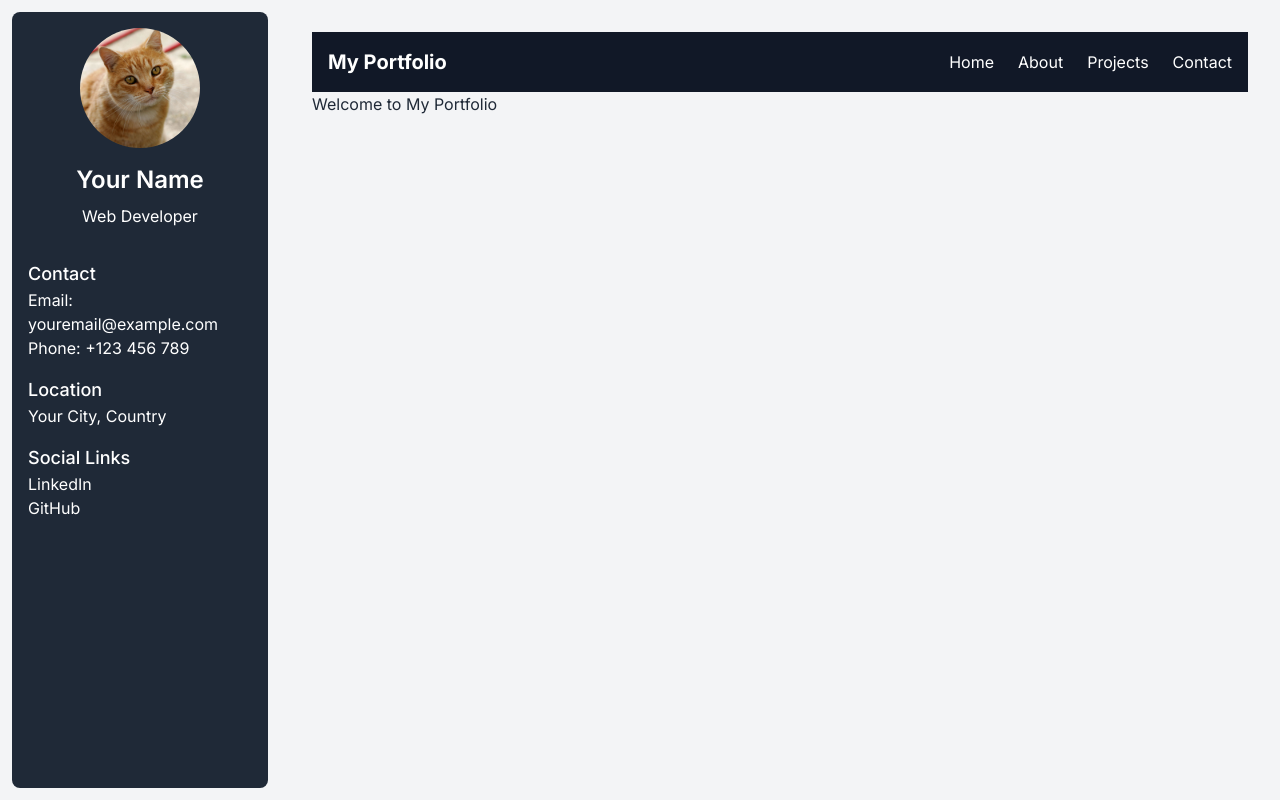
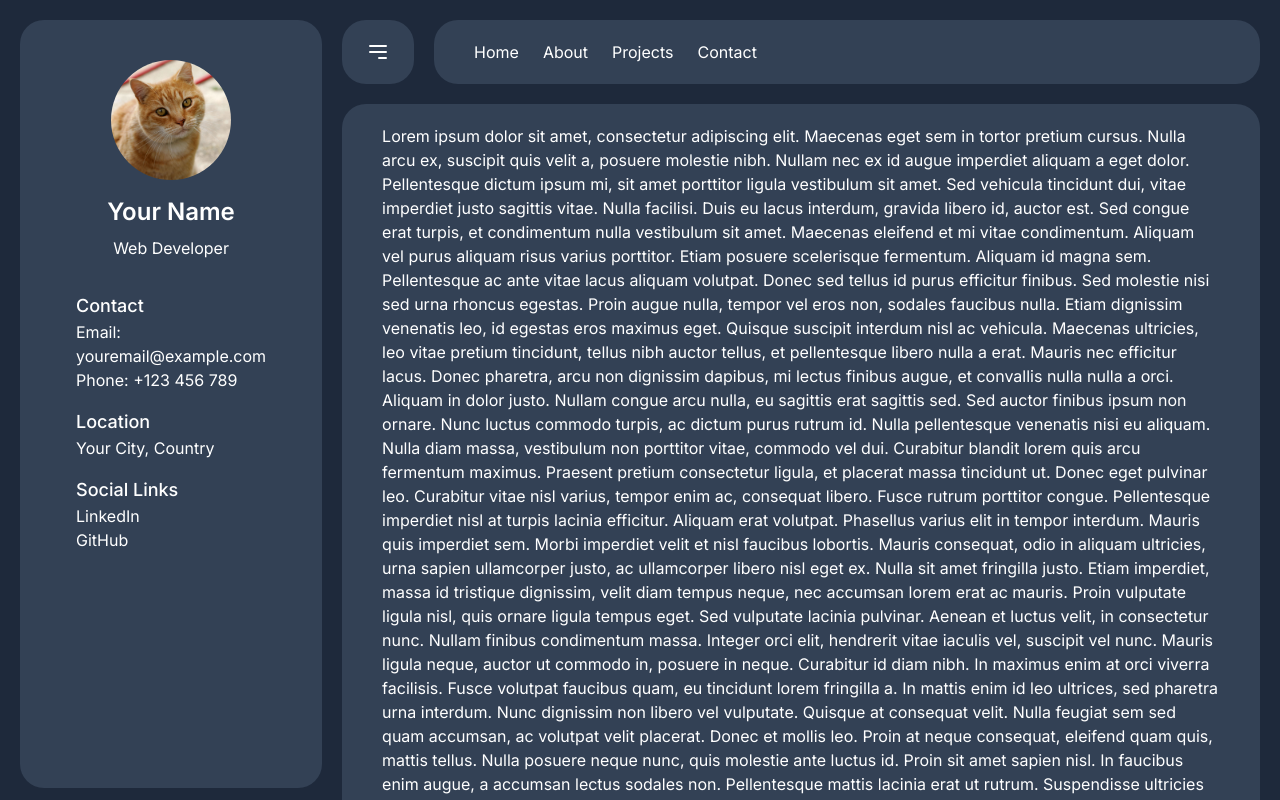
Before and after one commit to m0rgause/portofolio, a Next.js app: page / in a window 1280 px wide. Shown: the top 800 px of the page. Built offline with nearby package versions, Linux system fonts and the light colour scheme.

Commit message:
good enought

```diff
--- a/src/app/components/Navbar.js
+++ b/src/app/components/Navbar.js
@@ -1,9 +1,28 @@
 import Link from "next/link";
 
-const Navbar = () => {
+const Navbar = ({ toggleSidebar }) => {
   return (
-    <nav className="bg-gray-900 text-white p-4 flex justify-between items-center">
-      <h1 className="text-xl font-bold">My Portfolio</h1>
+    <div className="flex justify-between">
+      <button
+        className="bg-slate-700 text-white py-5 px-6 flex justify-between items-center my-5 rounded-[24px]"
+        onClick={toggleSidebar}
+      >
+        <svg
+          className="w-6 h-6"
+          fill="none"
+          stroke="currentColor"
+          viewBox="0 0 24 24"
+          xmlns="http://www.w3.org/2000/svg"
+        >
+          <path
+            strokeLinecap="round"
+            strokeLinejoin="round"
+            strokeWidth={2}
+            d="M4 6h16M4 12h16m-7 6h7"
+          />
+        </svg>
+      </button>
+      <nav className="bg-slate-700 text-white py-5 px-10 flex justify-between items-center my-5 mx-5 rounded-[24px] w-full">
         <ul className="flex space-x-6">
           <li>
             <Link href="/" className="hover:text-gray-300">
@@ -27,6 +46,7 @@ const Navbar = () => {
           </li>
         </ul>
       </nav>
+    </div>
   );
 };
 
--- a/src/app/components/Sidebar.js
+++ b/src/app/components/Sidebar.js
@@ -2,7 +2,10 @@ import Image from "next/image";
 
 const Sidebar = () => {
   return (
-    <div className="w-64 h-[97%] bg-gray-800 text-white flex flex-col items-center p-4 rounded-lg m-3">
+    <div
+      className="w-80 h-[96%] bg-slate-700 text-white flex flex-col items-center pt-10 px-14 rounded-[24px] m-5"
+      id="sidebar"
+    >
       <Image
         src="/assets/images/profile.jpg"
         alt="Your Name"
--- a/src/app/globals.css
+++ b/src/app/globals.css
@@ -16,6 +16,16 @@
   }
 }
 
-body {
-  @apply bg-gray-100 text-gray-800;
+@layer components {
+  body {
+    background: theme("colors.slate.800");
+  }
 }
+
+a {
+  transition: color 0.5s;
+}
+
+a:hover {
+  color: theme("colors.slate.300");
+}
--- a/src/app/page.js
+++ b/src/app/page.js
@@ -1,16 +1,78 @@
+"use client";
 import Image from "next/image";
 import Sidebar from "./components/Sidebar";
 import Navbar from "./components/Navbar";
+import { useState } from "react";
 
 export default function Home() {
+  const [isSidebarOpen, setIsSidebarOpen] = useState(true);
+
+  const toggleSidebar = () => {
+    setIsSidebarOpen(!isSidebarOpen);
+  };
+
   return (
     <div className="flex h-screen">
-      <Sidebar />
-      <main className="flex-grow p-8">
+      {isSidebarOpen && <Sidebar />}
+      <main className="flex-grow">
         <Navbar />
-        {/* Konten utama portofolio */}
-        <h1>Welcome to My Portfolio</h1>
-        {/* Tambahkan konten lainnya di sini */}
+        <div className="bg-slate-700 text-white py-5 px-10 flex justify-between items-center mr-5 rounded-[24px]">
+          Lorem ipsum dolor sit amet, consectetur adipiscing elit. Maecenas eget
+          sem in tortor pretium cursus. Nulla arcu ex, suscipit quis velit a,
+          posuere molestie nibh. Nullam nec ex id augue imperdiet aliquam a eget
+          dolor. Pellentesque dictum ipsum mi, sit amet porttitor ligula
+          vestibulum sit amet. Sed vehicula tincidunt dui, vitae imperdiet justo
+          sagittis vitae. Nulla facilisi. Duis eu lacus interdum, gravida libero
+          id, auctor est. Sed congue erat turpis, et condimentum nulla
+          vestibulum sit amet. Maecenas eleifend et mi vitae condimentum.
+          Aliquam vel purus aliquam risus varius porttitor. Etiam posuere
+          scelerisque fermentum. Aliquam id magna sem. Pellentesque ac ante
+          vitae lacus aliquam volutpat. Donec sed tellus id purus efficitur
+          finibus. Sed molestie nisi sed urna rhoncus egestas. Proin augue
+          nulla, tempor vel eros non, sodales faucibus nulla. Etiam dignissim
+          venenatis leo, id egestas eros maximus eget. Quisque suscipit interdum
+          nisl ac vehicula. Maecenas ultricies, leo vitae pretium tincidunt,
+          tellus nibh auctor tellus, et pellentesque libero nulla a erat. Mauris
+          nec efficitur lacus. Donec pharetra, arcu non dignissim dapibus, mi
+          lectus finibus augue, et convallis nulla nulla a orci. Aliquam in
+          dolor justo. Nullam congue arcu nulla, eu sagittis erat sagittis sed.
+          Sed auctor finibus ipsum non ornare. Nunc luctus commodo turpis, ac
+          dictum purus rutrum id. Nulla pellentesque venenatis nisi eu aliquam.
+          Nulla diam massa, vestibulum non porttitor vitae, commodo vel dui.
+          Curabitur blandit lorem quis arcu fermentum maximus. Praesent pretium
+          consectetur ligula, et placerat massa tincidunt ut. Donec eget
+          pulvinar leo. Curabitur vitae nisl varius, tempor enim ac, consequat
+          libero. Fusce rutrum porttitor congue. Pellentesque imperdiet nisl at
+          turpis lacinia efficitur. Aliquam erat volutpat. Phasellus varius elit
+          in tempor interdum. Mauris quis imperdiet sem. Morbi imperdiet velit
+          et nisl faucibus lobortis. Mauris consequat, odio in aliquam
+          ultricies, urna sapien ullamcorper justo, ac ullamcorper libero nisl
+          eget ex. Nulla sit amet fringilla justo. Etiam imperdiet, massa id
+          tristique dignissim, velit diam tempus neque, nec accumsan lorem erat
+          ac mauris. Proin vulputate ligula nisl, quis ornare ligula tempus
+          eget. Sed vulputate lacinia pulvinar. Aenean et luctus velit, in
+          consectetur nunc. Nullam finibus condimentum massa. Integer orci elit,
+          hendrerit vitae iaculis vel, suscipit vel nunc. Mauris ligula neque,
+          auctor ut commodo in, posuere in neque. Curabitur id diam nibh. In
+          maximus enim at orci viverra facilisis. Fusce volutpat faucibus quam,
+          eu tincidunt lorem fringilla a. In mattis enim id leo ultrices, sed
+          pharetra urna interdum. Nunc dignissim non libero vel vulputate.
+          Quisque at consequat velit. Nulla feugiat sem sed quam accumsan, ac
+          volutpat velit placerat. Donec et mollis leo. Proin at neque
+          consequat, eleifend quam quis, mattis tellus. Nulla posuere neque
+          nunc, quis molestie ante luctus id. Proin sit amet sapien nisl. In
+          faucibus enim augue, a accumsan lectus sodales non. Pellentesque
+          mattis lacinia erat ut rutrum. Suspendisse ultricies tincidunt purus,
+          et aliquam arcu lacinia ac. Pellentesque euismod risus felis, et
+          pulvinar nisl tincidunt eu. Integer eu tincidunt diam, sit amet semper
+          sem. Nam vel pulvinar felis. Curabitur eu cursus purus. Pellentesque
+          est est, viverra sed ornare vitae, lobortis sed lacus. Phasellus sed
+          erat non urna luctus vehicula vel vitae elit. Maecenas non elit eros.
+          Morbi volutpat neque quam, eget cursus lectus volutpat non.
+          Suspendisse diam eros, pellentesque id lacus ut, pretium vestibulum
+          leo. Proin sed enim a mi pretium auctor at id ex. Ut justo erat,
+          scelerisque nec risus at, volutpat cursus diam.
+        </div>
       </main>
     </div>
   );
```
Lines whose indentation alone changed are shown as unchanged.
